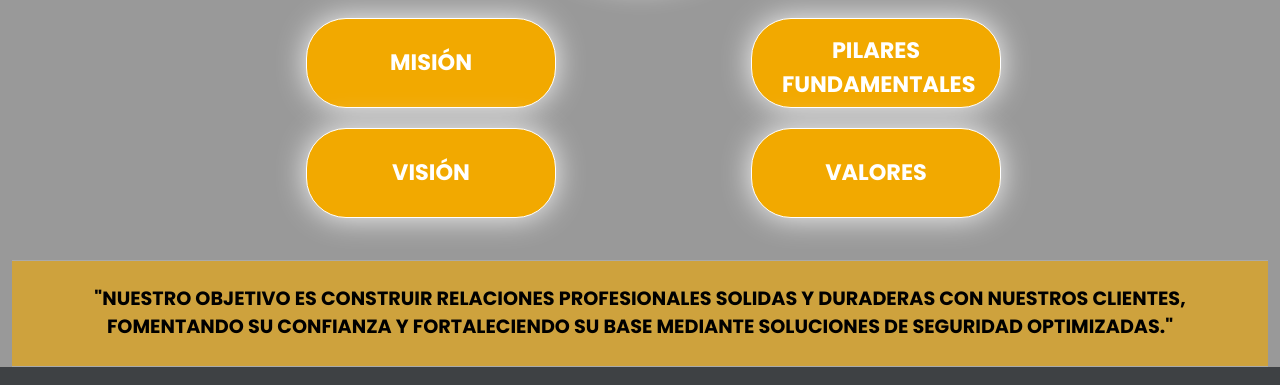
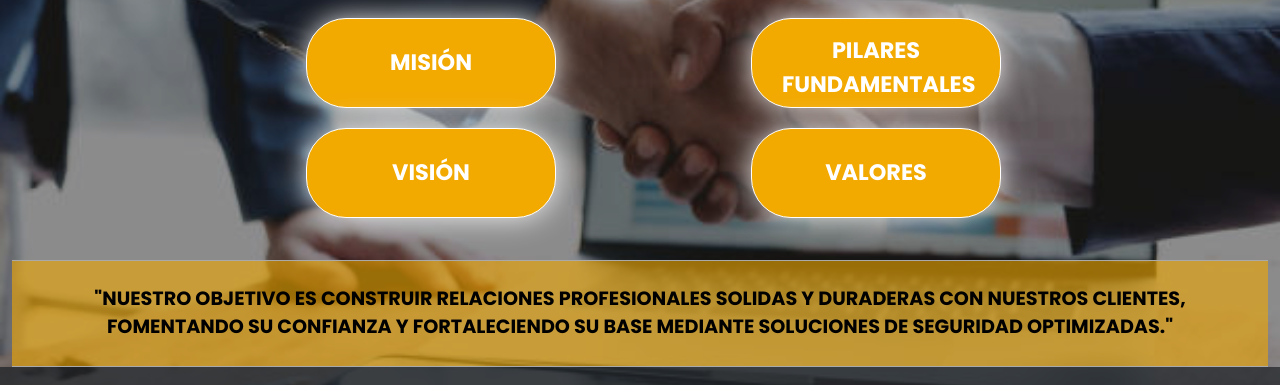
Before and after one commit to blitzziard-afk/WARA---WARA, a plain HTML site: page index.html in a window 1280 px wide. Shown: the part 414-799 px from the top of the page. Drawn offline with nearby package versions, Linux system fonts and the light colour scheme.

Commit message:
corrige ruta css

```diff
--- a/css/style.css
+++ b/css/style.css
@@ -7,7 +7,7 @@ body {
   font-family: "Poppins";
   min-height: 100%;
   overflow-x: hidden;
-  background: url("img/fondo4.jpg") no-repeat center center fixed;
+  background: url("../img/fondo4.jpg") no-repeat center center fixed;
   background-size: cover;
   position: relative;
 }
```
